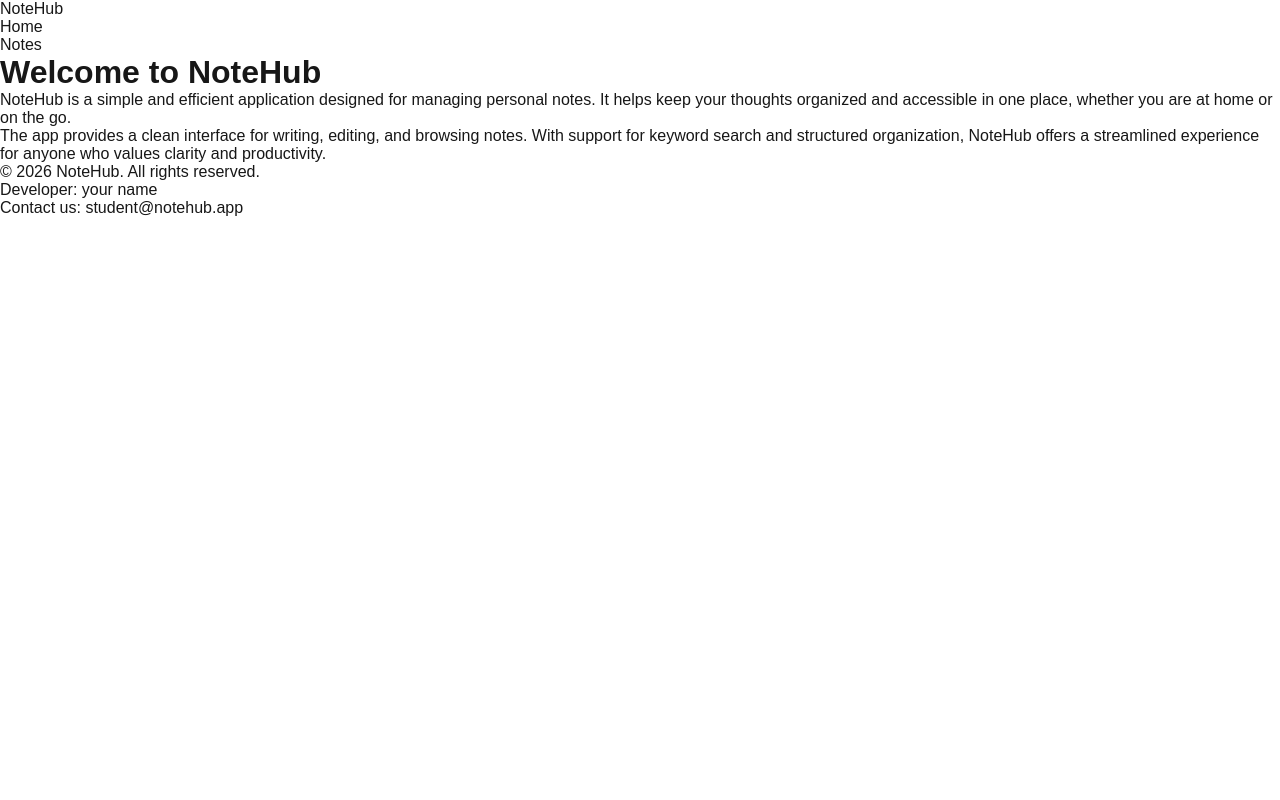
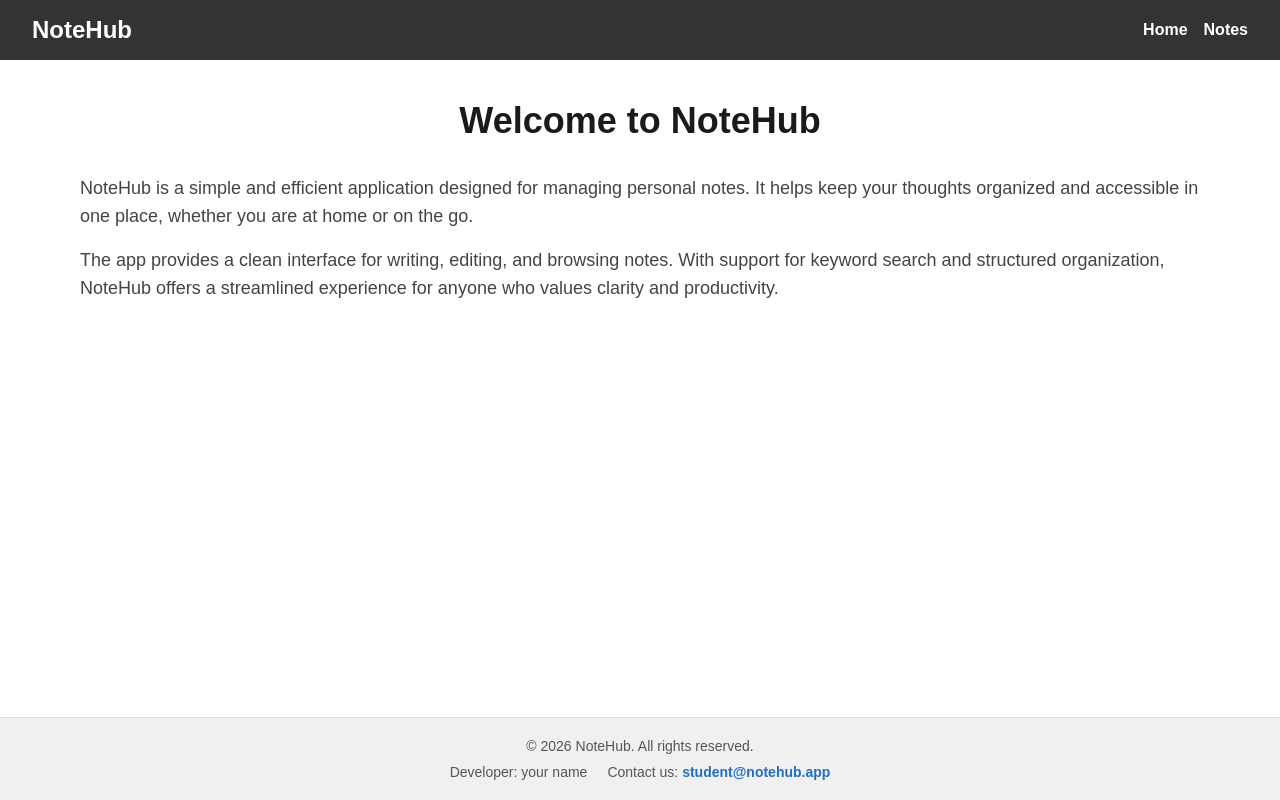
Before and after one commit to vitaliiaSel0907/06-notehub-nextjs, a Next.js app: page / in a window 1280 px wide. Built offline with nearby package versions, Linux system fonts and the light colour scheme.

Commit message:
Add new styles

```diff
--- a/app/globals.css
+++ b/app/globals.css
@@ -40,3 +40,18 @@ a {
     color-scheme: dark;
   }
 }
+html,
+body {
+  height: 100%;
+  margin: 0;
+}
+
+body {
+  min-height: 100vh;
+  display: flex;
+  flex-direction: column;
+}
+
+.main {
+  flex: 1;
+}
--- a/app/layout.tsx
+++ b/app/layout.tsx
@@ -1,3 +1,4 @@
+// app/layout.tsx
 import type { Metadata } from "next";
 import "./globals.css";
 
@@ -20,7 +21,11 @@ export default function RootLayout({
       <body>
         <TanStackProvider>
           <Header />
-          {children}
+
+          <main className="main">
+            {children}
+          </main>
+
           <Footer />
         </TanStackProvider>
       </body>
--- a/app/page.module.css
+++ b/app/page.module.css
@@ -1,141 +1,21 @@
-.page {
-  --background: #fafafa;
-  --foreground: #fff;
-
-  --text-primary: #000;
-  --text-secondary: #666;
-
-  --button-primary-hover: #383838;
-  --button-secondary-hover: #f2f2f2;
-  --button-secondary-border: #ebebeb;
-
-  display: flex;
-  min-height: 100vh;
-  align-items: center;
-  justify-content: center;
-  font-family: var(--font-geist-sans);
-  background-color: var(--background);
+.container {
+  width: 90%;
+  max-width: 1280px;
+  margin: 0 auto;
+  padding: 40px 16px;
 }
 
-.main {
-  display: flex;
-  min-height: 100vh;
-  width: 100%;
-  max-width: 800px;
-  flex-direction: column;
-  align-items: flex-start;
-  justify-content: space-between;
-  background-color: var(--foreground);
-  padding: 120px 60px;
+.title {
+  font-size: 36px;
+  font-weight: 700;
+  color: #1a1a1a;
+  margin-bottom: 32px;
+  text-align: center;
 }
 
-.intro {
-  display: flex;
-  flex-direction: column;
-  align-items: flex-start;
-  text-align: left;
-  gap: 24px;
+.description {
+  font-size: 18px;
+  color: #444444;
+  line-height: 28px;
+  margin-bottom: 16px;
 }
-
-.intro h1 {
-  max-width: 320px;
-  font-size: 40px;
-  font-weight: 600;
-  line-height: 48px;
-  letter-spacing: -2.4px;
-  text-wrap: balance;
-  color: var(--text-primary);
-}
-
-.intro p {
-  max-width: 440px;
-  font-size: 18px;
-  line-height: 32px;
-  text-wrap: balance;
-  color: var(--text-secondary);
-}
-
-.intro a {
-  font-weight: 500;
-  color: var(--text-primary);
-}
-
-.ctas {
-  display: flex;
-  flex-direction: row;
-  width: 100%;
-  max-width: 440px;
-  gap: 16px;
-  font-size: 14px;
-}
-
-.ctas a {
-  display: flex;
-  justify-content: center;
-  align-items: center;
-  height: 40px;
-  padding: 0 16px;
-  border-radius: 128px;
-  border: 1px solid transparent;
-  transition: 0.2s;
-  cursor: pointer;
-  width: fit-content;
-  font-weight: 500;
-}
-
-a.primary {
-  background: var(--text-primary);
-  color: var(--background);
-  gap: 8px;
-}
-
-a.secondary {
-  border-color: var(--button-secondary-border);
-}
-
-/* Enable hover only on non-touch devices */
-@media (hover: hover) and (pointer: fine) {
-  a.primary:hover {
-    background: var(--button-primary-hover);
-    border-color: transparent;
-  }
-
-  a.secondary:hover {
-    background: var(--button-secondary-hover);
-    border-color: transparent;
-  }
-}
-
-@media (max-width: 600px) {
-  .main {
-    padding: 48px 24px;
-  }
-
-  .intro {
-    gap: 16px;
-  }
-
-  .intro h1 {
-    font-size: 32px;
-    line-height: 40px;
-    letter-spacing: -1.92px;
-  }
-}
-
-@media (prefers-color-scheme: dark) {
-  .logo {
-    filter: invert();
-  }
-
-  .page {
-    --background: #000;
-    --foreground: #000;
-
-    --text-primary: #ededed;
-    --text-secondary: #999;
-
-    --button-primary-hover: #ccc;
-    --button-secondary-hover: #1a1a1a;
-    --button-secondary-border: #1a1a1a;
-  }
-}
--- a/components/Footer/Footer.module.css
+++ b/components/Footer/Footer.module.css
@@ -0,0 +1,50 @@
+  .footer {
+  padding: 20px;
+  background-color: #f0f0f0;
+  text-align: center;
+  font-size: 14px;
+  color: #555;
+  border-top: 1px solid #ddd;
+}
+
+.content {
+  display: flex;
+  flex-direction: column;
+  gap: 10px;
+}
+
+.wrap {
+  display: flex;
+  justify-content: center;
+  gap: 20px;
+}
+
+.footer a {
+  color: #226ec5;
+  font-weight: 600;
+  text-decoration: none;
+}
+
+.footer a:hover {
+  text-decoration: underline;
+}
+/* app/globals.css */
+
+html,
+body {
+  height: 100%;
+  margin: 0;
+}
+
+body {
+  min-height: 100vh;
+  display: flex;
+  flex-direction: column;
+}
+
+/* Контент розтягує сторінку */
+.main {
+  flex: 1;
+  display: flex;
+  flex-direction: column;
+}
--- a/components/Header/Header.module.css
+++ b/components/Header/Header.module.css
@@ -0,0 +1,37 @@
+ .header {
+  display: flex;
+  justify-content: space-between;
+  align-items: center;
+  padding: 1rem 2rem;
+  background-color: #333;
+  color: white;
+}
+
+.header a {
+  text-decoration: none;
+  color: white;
+  font-size: 1.5rem;
+  font-weight: bold;
+}
+
+.header a:hover {
+  color: #ddd;
+}
+
+.navigation {
+  list-style-type: none;
+  margin: 0;
+  padding: 0;
+  display: flex;
+  gap: 1rem;
+}
+
+.navigation li a {
+  text-decoration: none;
+  color: white;
+  font-size: 1rem;
+}
+
+.navigation li a:hover {
+  color: #ddd;
+}
--- a/package.json
+++ b/package.json
@@ -10,9 +10,13 @@
   },
   "dependencies": {
     "@tanstack/react-query": "^5.90.19",
+    "axios": "^1.13.2",
+    "formik": "^2.4.9",
     "next": "16.1.1",
     "react": "19.2.3",
-    "react-dom": "19.2.3"
+    "react-dom": "19.2.3",
+    "use-debounce": "^10.1.0",
+    "yup": "^1.7.1"
   },
   "devDependencies": {
     "@types/node": "^20",
```
Also changed, not shown: app/notes/Notes.module.css (added, +16 -0 lines), app/notes/error.tsx (+11 -0 lines), 1 other file (tests, documents, lock files or other folders).
